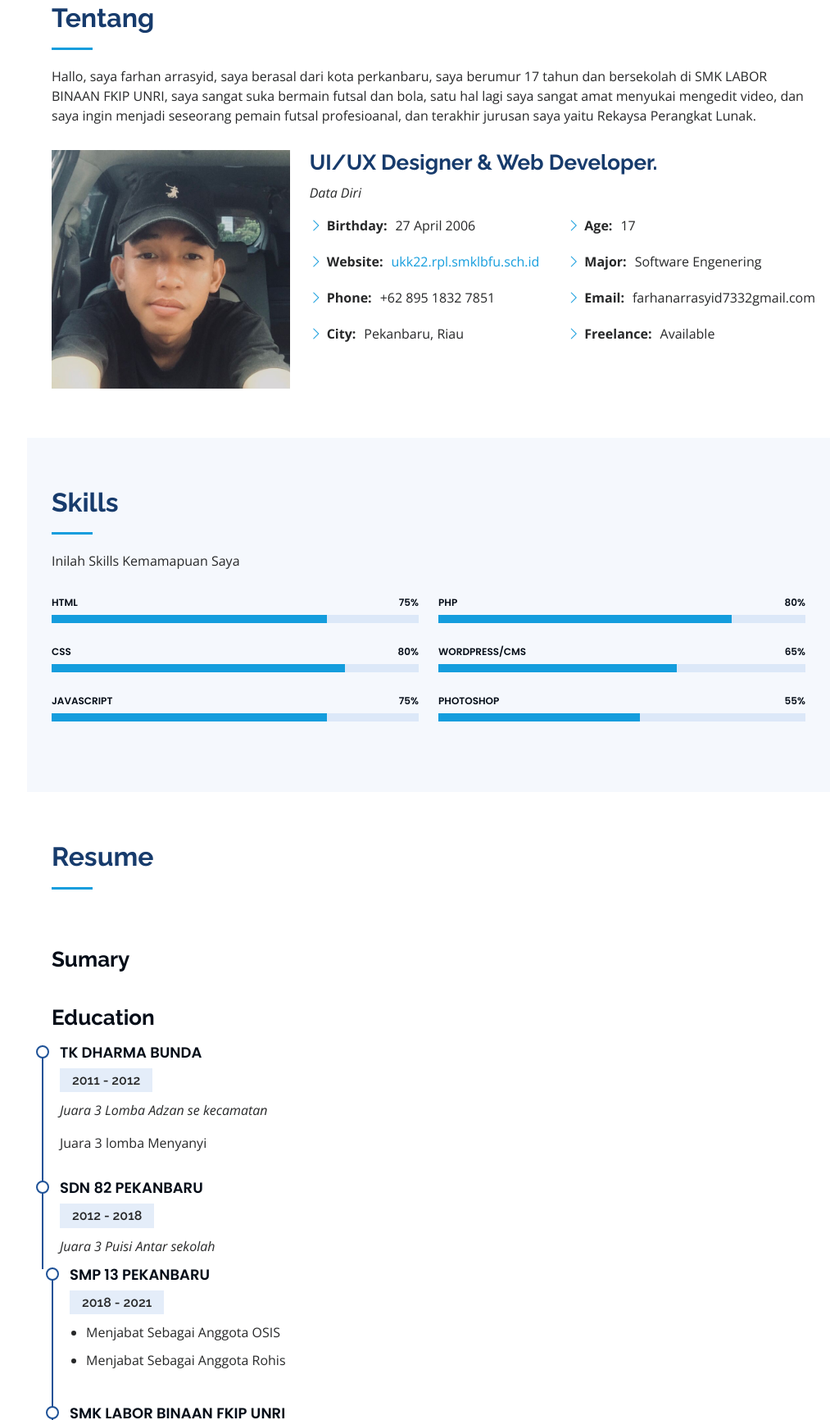
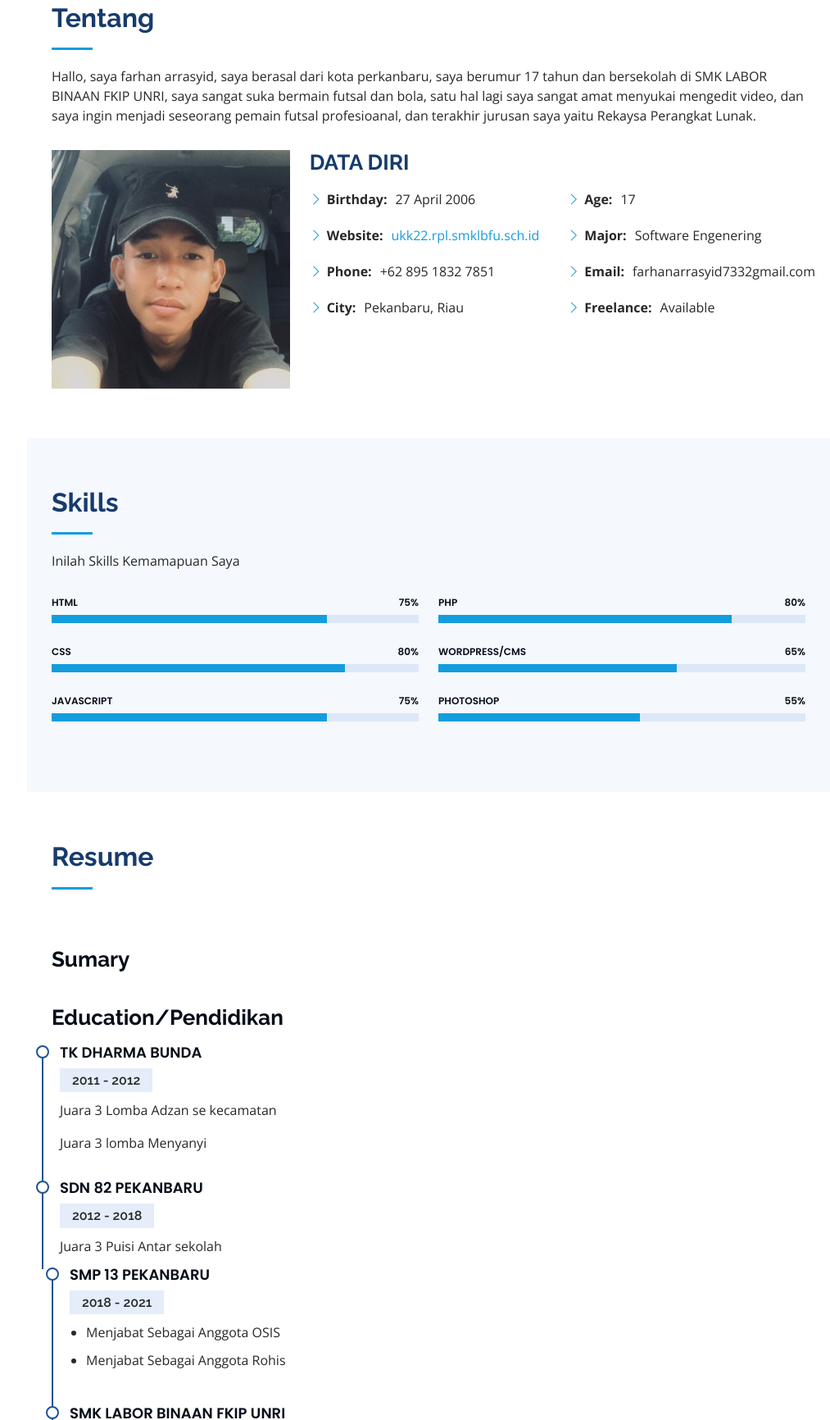
Before and after one commit to aankecil/aankecil.github.io, a plain HTML site: page index.html in a window 1280 px wide. Shown: the part 857-2589 px from the top of the page at 82% size, without its empty margins (267-1280 px from the left). Drawn offline with nearby package versions, Linux system fonts and the light colour scheme.

Commit message:
Add files via upload

```diff
--- a/index.html
+++ b/index.html
@@ -60,7 +60,6 @@
           <li><a href="#about" class="nav-link scrollto"><i class="bx bx-user"></i> <span>About</span></a></li>
           <li><a href="#resume" class="nav-link scrollto"><i class="bx bx-file-blank"></i> <span>Resume</span></a></li>
           <li><a href="#portfolio" class="nav-link scrollto"><i class="bx bx-book-content"></i> <span>Portfolio</span></a></li>
-          <li><a href="#services" class="nav-link scrollto"><i class="bx bx-server"></i> <span>Services</span></a></li>
           <li><a href="#contact" class="nav-link scrollto"><i class="bx bx-envelope"></i> <span>Contact</span></a></li>
         </ul>
       </nav><!-- .nav-menu -->
@@ -92,9 +91,8 @@
             <img src="assets/img/profile-img.jpeg" class="img-fluid" alt="">
           </div>
           <div class="col-lg-8 pt-4 pt-lg-0 content" data-aos="fade-left">
-            <h3>UI/UX Designer &amp; Web Developer.</h3>
+            <h3>DATA DIRI</h3>
             <p class="fst-italic">
-              Data Diri
             </p>
             <div class="row">
               <div class="col-lg-6">
@@ -202,17 +200,17 @@
             <h3 class="resume-title">Sumary</h3>
             </div>
 
-            <h3 class="resume-title">Education</h3>
+            <h3 class="resume-title">Education/Pendidikan</h3>
             <div class="resume-item">
               <h4>TK Dharma Bunda</h4>
               <h5>2011 - 2012</h5>
-              <p><em>Juara 3 Lomba Adzan se kecamatan</em></p>
+              <p>Juara 3 Lomba Adzan se kecamatan</p>
               <p>Juara 3 lomba Menyanyi</p>
             </div>
             <div class="resume-item">
               <h4>SDN 82 PEKANBARU</h4>
               <h5>2012 - 2018</h5>
-              <p><em>Juara 3 Puisi Antar sekolah</em></p>
+              <p>Juara 3 Puisi Antar sekolah</p>
             </div>
           </div>
           <div class="col-lg-6" data-aos="fade-up" data-aos-delay="100">
@@ -391,7 +389,6 @@
   <footer id="footer">
     <div class="container">
       <div class="copyright">
-        &copy; Copyright <strong><span>iPortfolio</span></strong>
       </div>
       <div class="credits">
         <!-- All the links in the footer should remain intact. -->
```
Also changed, not shown: inner-page.html (+1 -1 lines).
